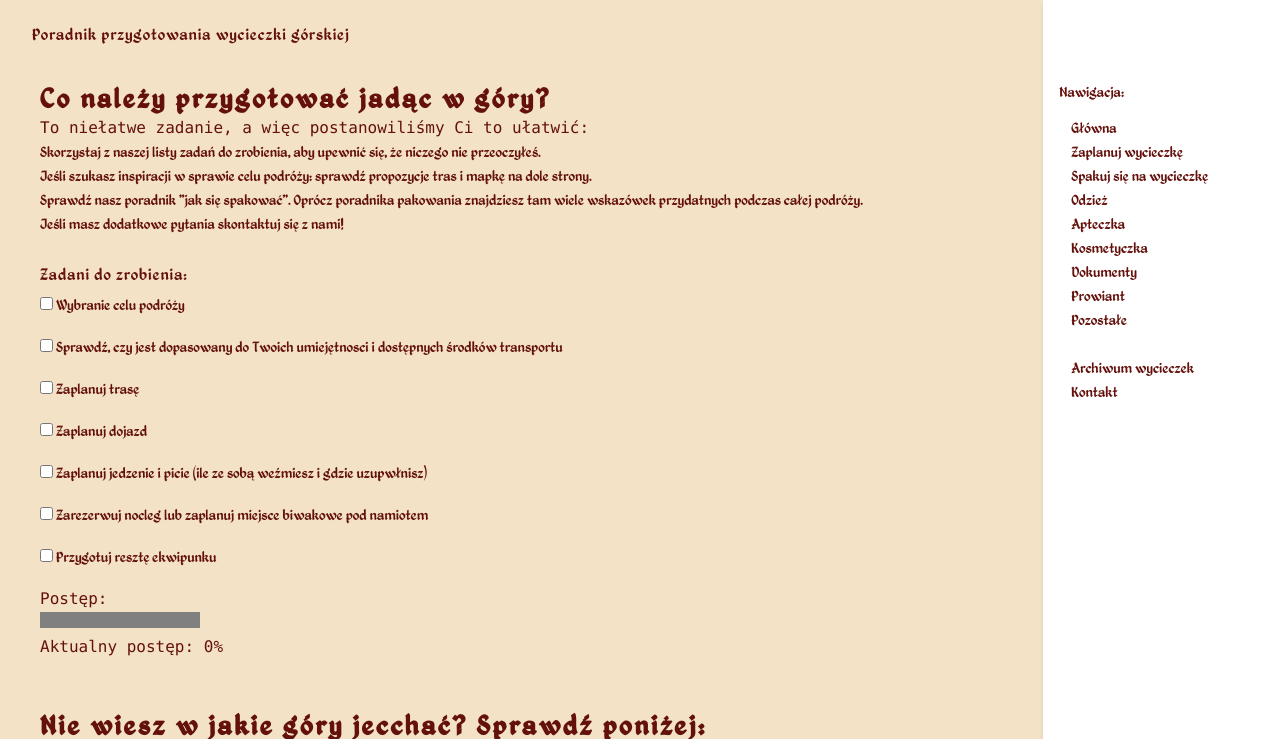
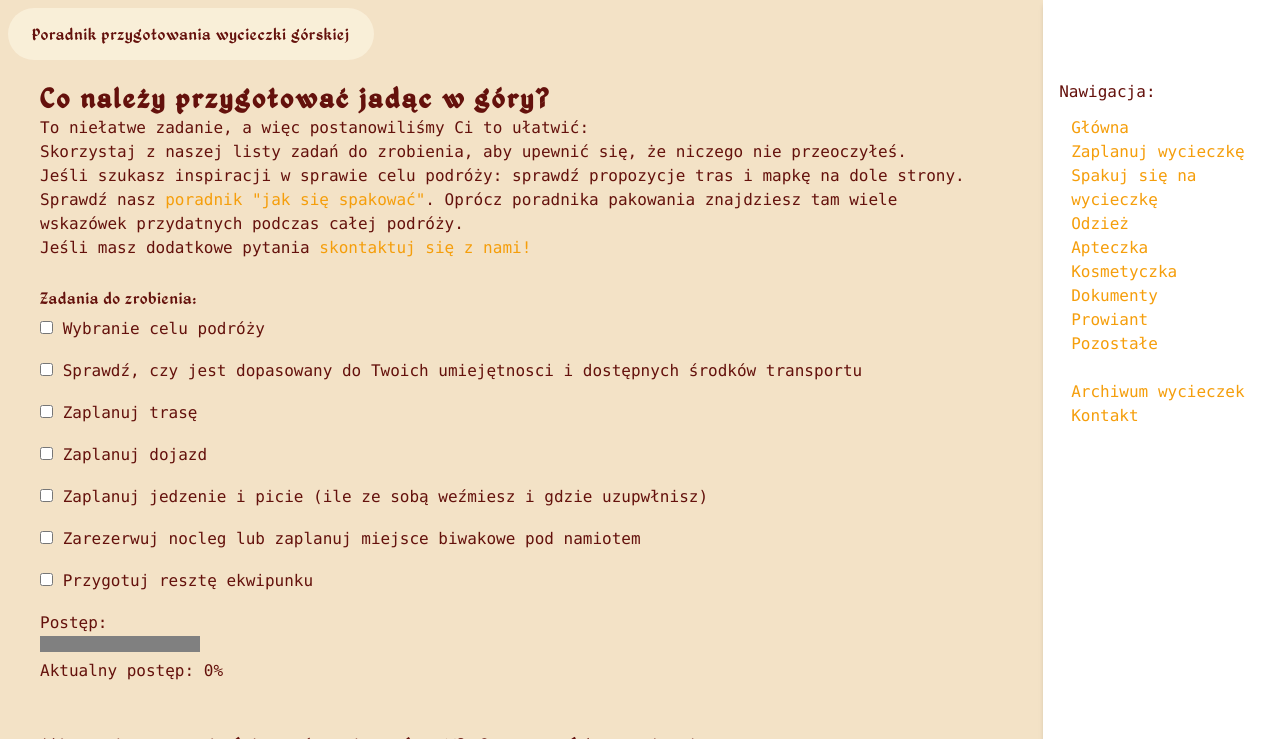
Before and after one commit to kama-pa-go/KGprojects, a Jekyll site: the page built from home.md, in a window 1280 px wide, cut to the strip 0-739 px from the top of the page. Built offline with Jekyll 4.4.1, drawn with Linux system fonts in a browser that asks for light colours.

Commit message:
Your commit message here

```diff
--- a/_layouts/default1.html
+++ b/_layouts/default1.html
@@ -63,7 +63,7 @@
         <i class="fas fa-times" x-show="sidebarOpen"></i>
       </button>
 
-      <h3 class="bg-none rounded-full fixed left-2 z-50 top-2  px-6 py-3 ">{{ page.title }}</h3>
+      <h3 class="bg-amber-50/50 rounded-full fixed left-2 z-50 top-2  px-6 py-3 ">{{ page.title }}</h3>
 
     </header>
 
--- a/assets/output.css
+++ b/assets/output.css
@@ -9,8 +9,6 @@
     --color-red-500: oklch(0.637 0.237 25.331);
     --color-amber-50: oklch(0.987 0.022 95.277);
     --color-amber-100: oklch(0.962 0.059 95.617);
-    --color-amber-400: oklch(0.828 0.189 84.429);
-    --color-amber-500: oklch(0.769 0.188 70.08);
     --color-amber-950: oklch(0.279 0.077 45.635);
     --color-gray-400: oklch(0.707 0.022 261.325);
     --color-black: #000;
@@ -516,9 +514,6 @@
   .min-h-screen {
     min-height: 100vh;
   }
-  .w-1 {
-    width: calc(var(--spacing) * 1);
-  }
   .w-1\/2 {
     width: calc(1/2 * 100%);
   }
@@ -1190,17 +1185,11 @@
   .bg-\[var\(--my_variable\)\] {
     background-color: var(--my_variable);
   }
-  .bg-amber-50 {
-    background-color: var(--color-amber-50);
-  }
   .bg-amber-50\/50 {
     background-color: color-mix(in oklab, var(--color-amber-50) 50%, transparent);
   }
   .bg-amber-100 {
     background-color: var(--color-amber-100);
-  }
-  .bg-black {
-    background-color: var(--color-black);
   }
   .bg-black\/50 {
     background-color: color-mix(in oklab, var(--color-black) 50%, transparent);
@@ -1410,9 +1399,6 @@
   .py-10 {
     padding-block: calc(var(--spacing) * 10);
   }
-  .py-15 {
-    padding-block: calc(var(--spacing) * 15);
-  }
   .py-16 {
     padding-block: calc(var(--spacing) * 16);
   }
@@ -1580,9 +1566,6 @@
   }
   .text-amber-50 {
     color: var(--color-amber-50);
-  }
-  .text-amber-500 {
-    color: var(--color-amber-500);
   }
   .text-amber-950 {
     color: var(--color-amber-950);
@@ -2077,13 +2060,6 @@
       }
     }
   }
-  .hover\:text-amber-400 {
-    &:hover {
-      @media (hover: hover) {
-        color: var(--color-amber-400);
-      }
-    }
-  }
   .hover\:shadow-xl {
     &:hover {
       @media (hover: hover) {
@@ -2147,11 +2123,6 @@
       padding-block: calc(var(--spacing) * 4);
     }
   }
-  .sm\:py-10 {
-    @media (width >= 40rem) {
-      padding-block: calc(var(--spacing) * 10);
-    }
-  }
   .sm\:py-14 {
     @media (width >= 40rem) {
       padding-block: calc(var(--spacing) * 14);
@@ -2252,7 +2223,7 @@
   font-style: normal;
 }
 body {
-  font-family: Knight, sans-serif;
+  font-family: Monaco, monospace;
   background-color: rgb(243, 226, 198);
   -webkit-font-smoothing: antialiased;
   background-repeat: no-repeat;
@@ -2261,8 +2232,8 @@ body {
   background-attachment: scroll;
   color: RGB(100, 17, 12);
 }
-p {
-  font-family: Monaco, monospace;
+h1, h2, h3 {
+  font-family: Knight, sans-serif;
 }
 .orangeShadow {
   box-shadow: 0px 14px 55px rgb(173, 83, 42);
@@ -2314,6 +2285,15 @@ p {
 .dark .red-yellow-button:focus {
   box-shadow: 0 0 0 4px rgba(248, 113, 113, 0.7);
 }
+a {
+  color: rgb(245 158 11);
+}
+a:hover {
+  color: rgb(251 191 36);
+}
+a:visited {
+  color: rgb(212, 159, 23);
+}
 @property --tw-border-spacing-x {
   syntax: "<length>";
   inherits: false;
--- a/home.md
+++ b/home.md
@@ -12,7 +12,7 @@ To niełatwe zadanie, a więc postanowiliśmy Ci to ułatwić:
   <li>Jeśli masz dodatkowe pytania <a href="kontakt.html">skontaktuj się z nami!</a></li>
 </ol>
 <br>
-### Zadani do zrobienia:
+<h3>Zadania do zrobienia:</h3>
 <!-- Checklista z zadaniami -->
 <div class="zadania">
         <label><input type="checkbox" class="zadanie"> Wybranie celu podróży</label>
```
Also changed, not shown: assets/styles.css (+13 -3 lines), budowa.md (+1 -1 lines).
